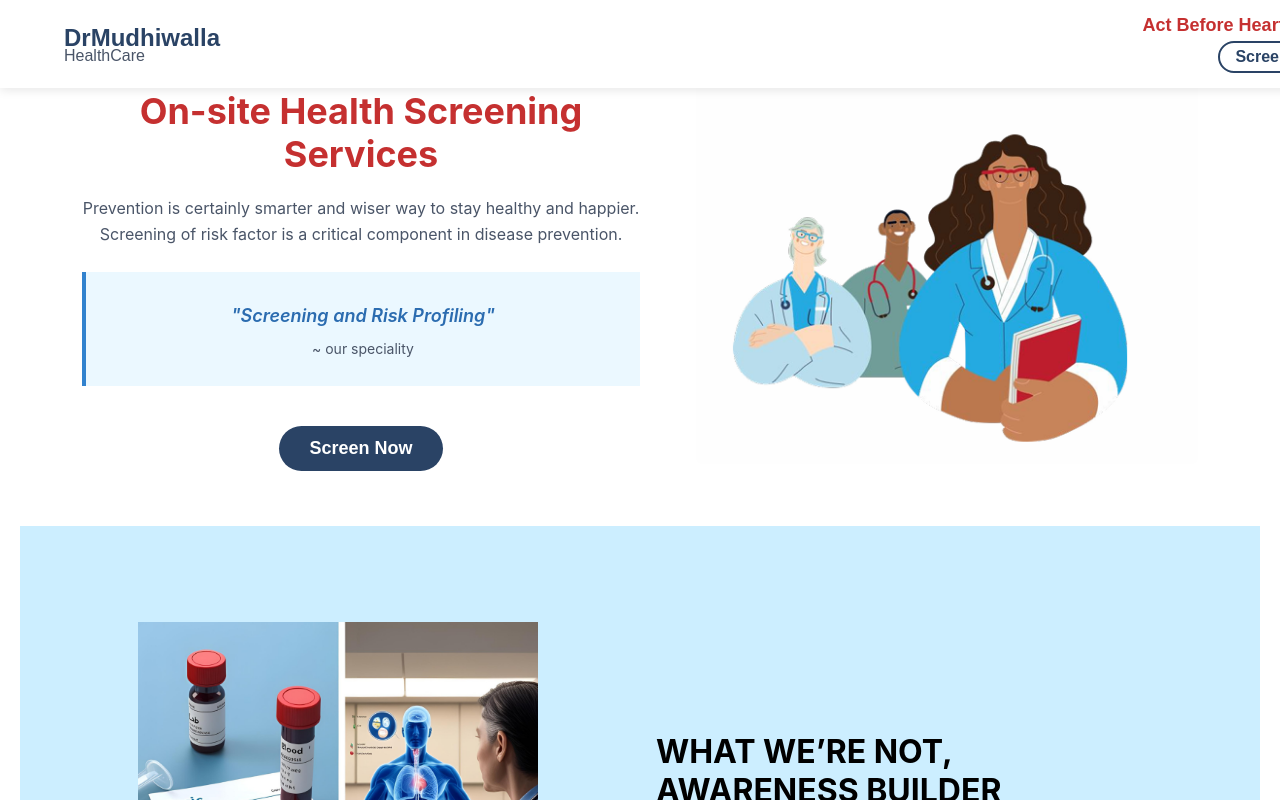
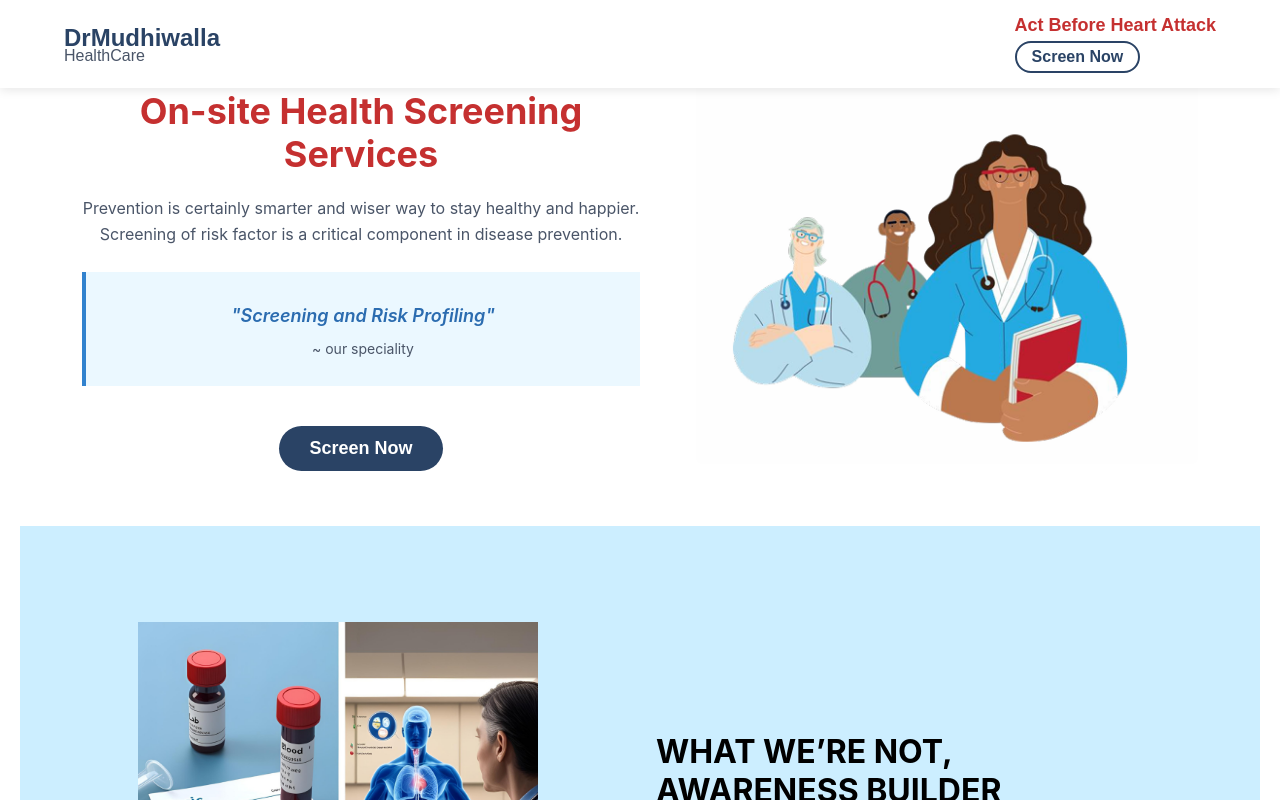
Before and after one commit to Mrigankar1134/dr_mudhiwalla, a React (Create React App) app in the folder client/: page / in a window 1280 px wide. Shown: the top 800 px of the page. Built offline with nearby package versions, Linux system fonts and the light colour scheme.

Commit message:
Update Navbar.css

```diff
--- a/client/src/components/Navbar/Navbar.css
+++ b/client/src/components/Navbar/Navbar.css
@@ -11,6 +11,7 @@
     background-color: #fff;
     box-shadow: 0 2px 10px rgba(0, 0, 0, 0.1);
     font-family: 'Arial', sans-serif;
+    box-sizing: border-box;
   }
 
   .navbar-brand {
@@ -33,13 +34,16 @@
   .navbar-slogan {
     display: flex;
     flex-direction: column;
-    align-items: flex-end;
+    align-items: flex-start;
+    word-wrap: break-word;
+    max-width: 70%;
   }
 
   .slogan-main {
     font-size: 18px;
     font-weight: 600;
-    color: #c53030; /* Red color for urgency */
+    color: #c53030;
+    white-space: normal; /* Red color for urgency */
   }
 
   .slogan-cta {
@@ -50,6 +54,13 @@
     padding: 5px 15px;
     border: 2px solid #2a4365;
     border-radius: 20px;
+    white-space: normal;
+    cursor: pointer;
+    transition: background-color 0.3s, color 0.3s;
+  }
+  .slogan-cta:hover{
+    background-color: #0d6efd;
+    color: white;
   }
 
   /* Responsive adjustments */
@@ -63,6 +74,7 @@
     .navbar-slogan {
       align-items: center;
       margin-top: 15px;
+      width: 100;
     }
 
     .brand-name, .brand-subtitle {
```
